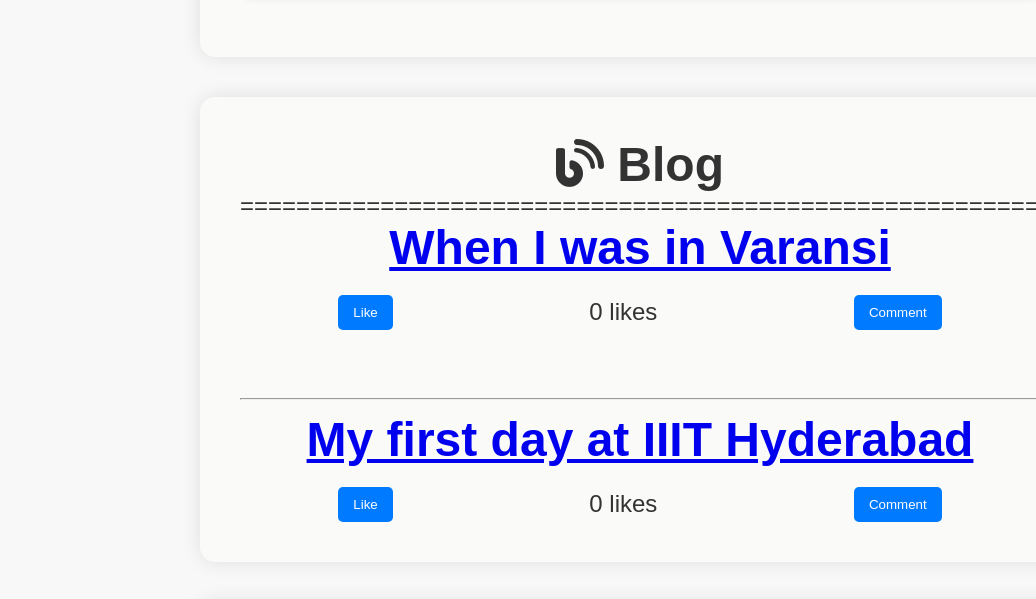
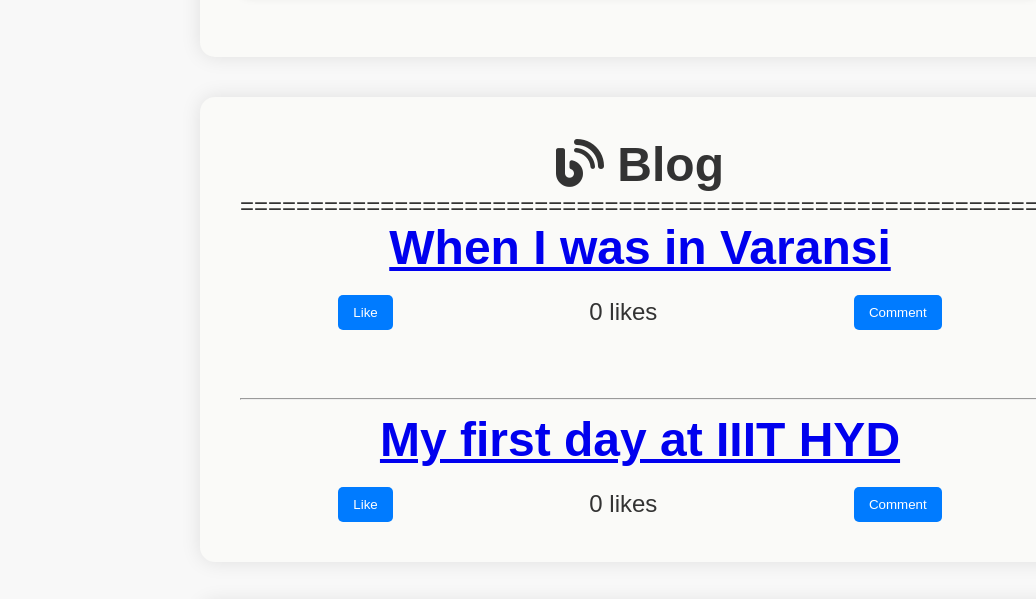
Before and after one commit to Vedp9984/Vedp9984.github.io, a plain HTML site: page index.html in a window 1280 px wide. Shown: the part 3760-4359 px from the top of the page, without its empty margins (0-1036 px from the left). Drawn offline with Linux system fonts and the light colour scheme.

Commit message:
Update index.html

```diff
--- a/index.html
+++ b/index.html
@@ -175,7 +175,7 @@
         </div>
         <div>
             <br><br><hr>
-            <h1 align="center"><a href="blog2.html" target="_blank">My first day at IIIT Hyderabad</a></h1>
+            <h1 align="center"><a href="blog2.html" target="_blank">My first day at IIIT HYD</a></h1>
             <div class="interaction">
                 <button class="like-btn" onclick="handleLike(this)">Like</button>
                 <span class="like-count">0 likes</span>
```
